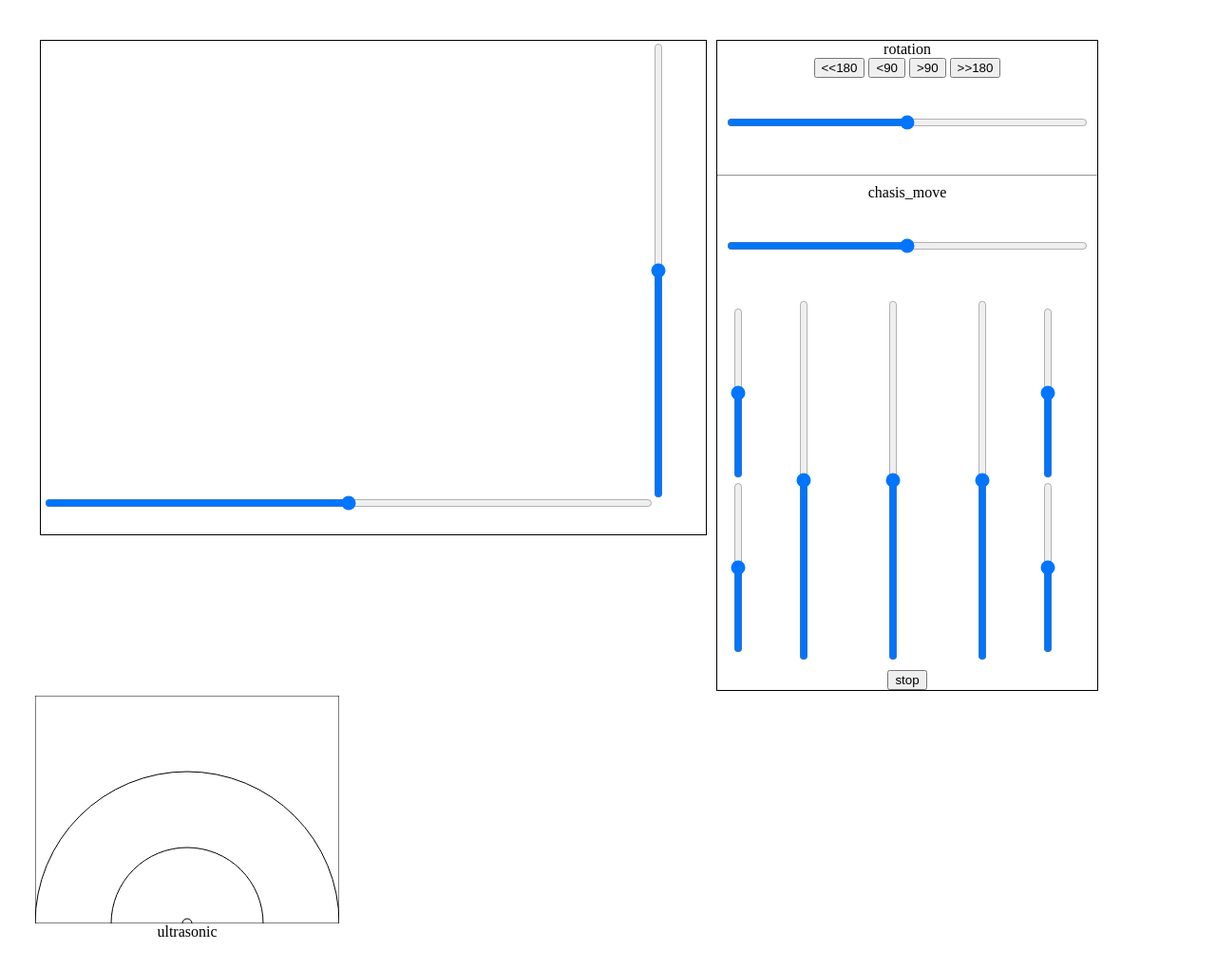
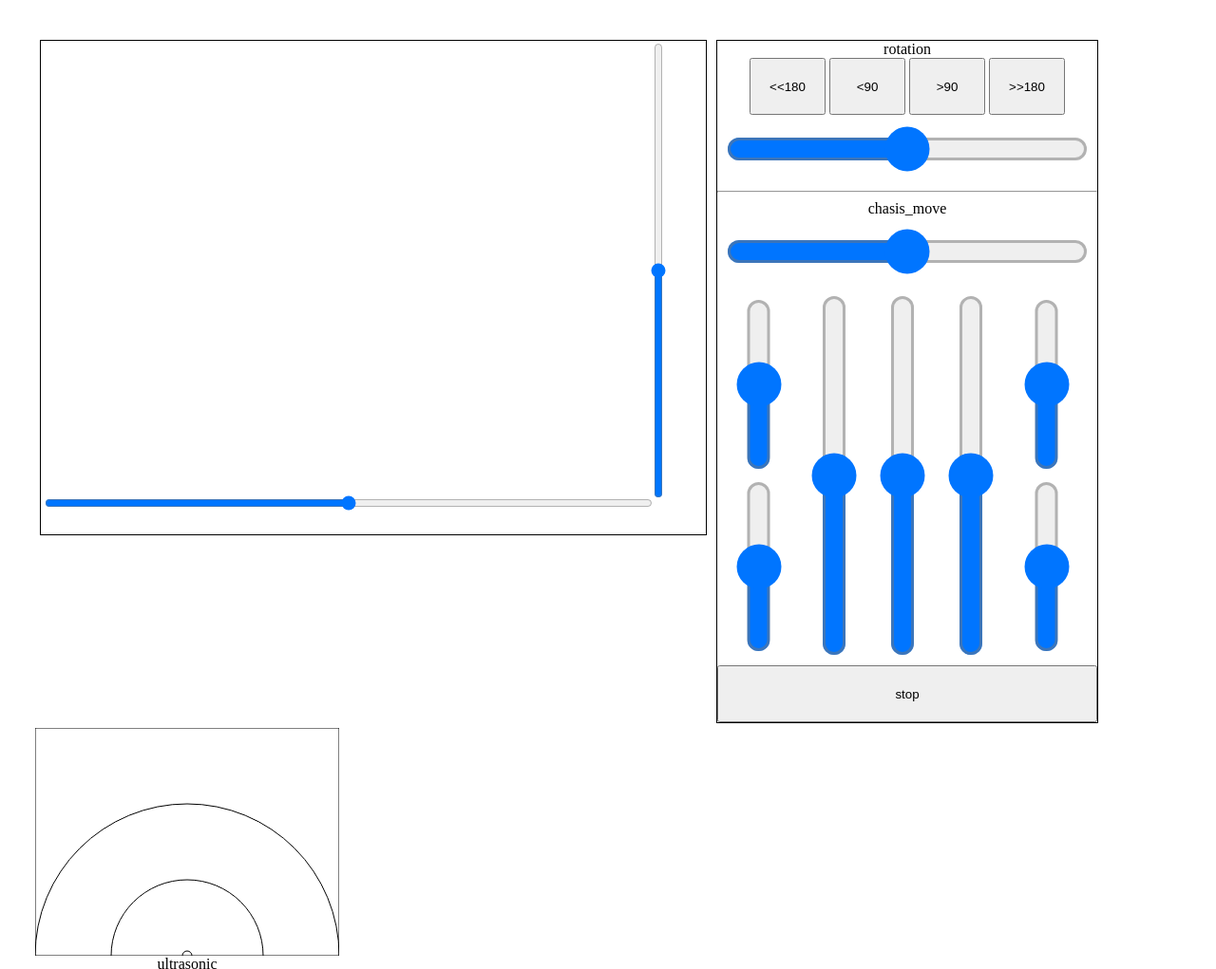
Before and after one commit to amin7/rcbrowser, a plain HTML site: page frontend/rcbrowser.html in a window 1280 px wide. Shown: the top 1021 px of the page at 95% size. Drawn offline with Linux system fonts and the light colour scheme.

Commit message:
set dc low power limit, update html layout

```diff
--- a/frontend/css/rcbrowser.css
+++ b/frontend/css/rcbrowser.css
@@ -22,7 +22,7 @@ body {
   border: 1px solid black;
   margin: 5;
   }
-#fpv {
+#fpv,#fpv_stream {
   width:640px;
   height: 480px;
   }
@@ -47,8 +47,9 @@ body {
 	margin: 5;
   }
   #steering_wheel,#diff_L,#diff_R,#power,#rotation{
+   zoom:3;
   width: 95%;
-  height: 90px;
+  height: 20px;
   }
 
 #wheels-wrapper{
@@ -60,8 +61,9 @@ body {
   //transform-origin: 0px 0px;
 }
 #wheel_L0,#wheel_L1,#wheel_R0,#wheel_R1 {
+	zoom:3;
   width: 45%;
-  height: 40px;
+  height: 25px;
   }
 
   #ultrasonic{
@@ -69,3 +71,12 @@ body {
     width: 320px;
     height: 240px;
   }
+
+#bt_stop{
+    width: 100%;
+    height: 60px;
+}
+#bt_eagle_fixed {
+	width: 20%;
+	height: 60px;
+}
--- a/frontend/rcbrowser.html
+++ b/frontend/rcbrowser.html
@@ -19,7 +19,7 @@
     <div id="camera">
         <div id="fpv">
 <!--
-        <img src="http://192.168.1.11:8080/stream/video.mjpeg" alt="image" width="425" height="344"  />
+        <img id="fpv_stream" src="http://192.168.1.11:8080/stream/video.mjpeg" alt="image"  />
          -->
          </div>
            <input type="range" id="cameraY" min="0" max="100" defaultValue="0">
@@ -28,10 +28,10 @@
     <div id="chasis_move">
         rotation<br/>
         <div id="chasis_move_eagle_fixed">
-	     <input type="button" value="<<180" onclick="update_rotate(-180)" />
-	     <input type="button" value="<90"  onclick="update_rotate(-90)"/>
-	     <input type="button" value=">90"  onclick="update_rotate(90)"/>
-	     <input type="button" value=">>180"  onclick="update_rotate(180)"/>
+	     <input type="button" id="bt_eagle_fixed" value="<<180" onclick="update_rotate(-180)" />
+	     <input type="button" id="bt_eagle_fixed" value="<90"  onclick="update_rotate(-90)"/>
+	     <input type="button" id="bt_eagle_fixed" value=">90"  onclick="update_rotate(90)"/>
+	     <input type="button" id="bt_eagle_fixed" value=">>180"  onclick="update_rotate(180)"/>
 	    </div>
 	    <input type="range" id="rotation" min="-100" max="100"  defaultValue="0"/>
 	    <hr>
--- a/frontend/rcbrowser.js
+++ b/frontend/rcbrowser.js
@@ -125,6 +125,11 @@ function init(){
 	range_power=document.getElementById('power');
 
 	range_rotation.addEventListener("input", update_rotation);
+	range_rotation.addEventListener("mouseup", function(){
+		range_rotation.value=0;
+		update_rotation();}
+	);
+
 	range_steering_wheel.addEventListener("input", update_move);
 	range_diff_L.addEventListener("input", update_move);
 	range_diff_R.addEventListener("input", update_move);
```
Also changed, not shown: 2 other files.
